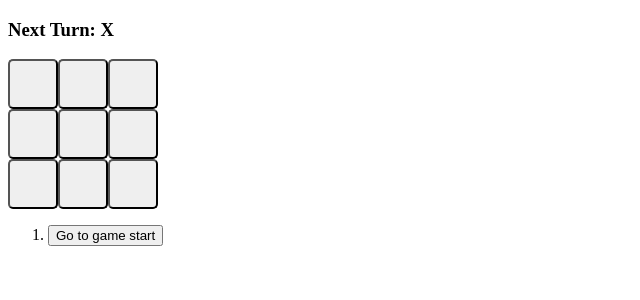
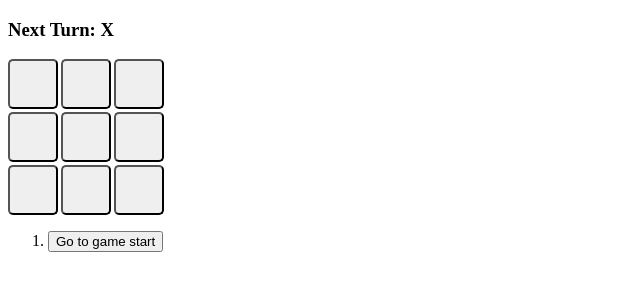
Before and after one commit to RIPON-SINGHA/web-development, a React app in the folder projects in react/Tic_Tac_Toe/: page / in a window 1280 px wide. Shown: the top 300 px of the page, without its empty margins (0-640 px from the left). Built offline with nearby package versions, Linux system fonts and the light colour scheme; the HTML template or start-up script is replaced by a standard one.

Commit message:
improved style little bit

```diff
--- a/projects in react/Tic_Tac_Toe/src/board.css
+++ b/projects in react/Tic_Tac_Toe/src/board.css
@@ -7,6 +7,12 @@
     margin: 0px;
 }
 .board-row {
+    margin-bottom: 3px;
     min-height: 50px;
     display: flex;
+    gap: 3px;
 }
+
+.square {
+    font-size: 1.2rem;
+}
```
